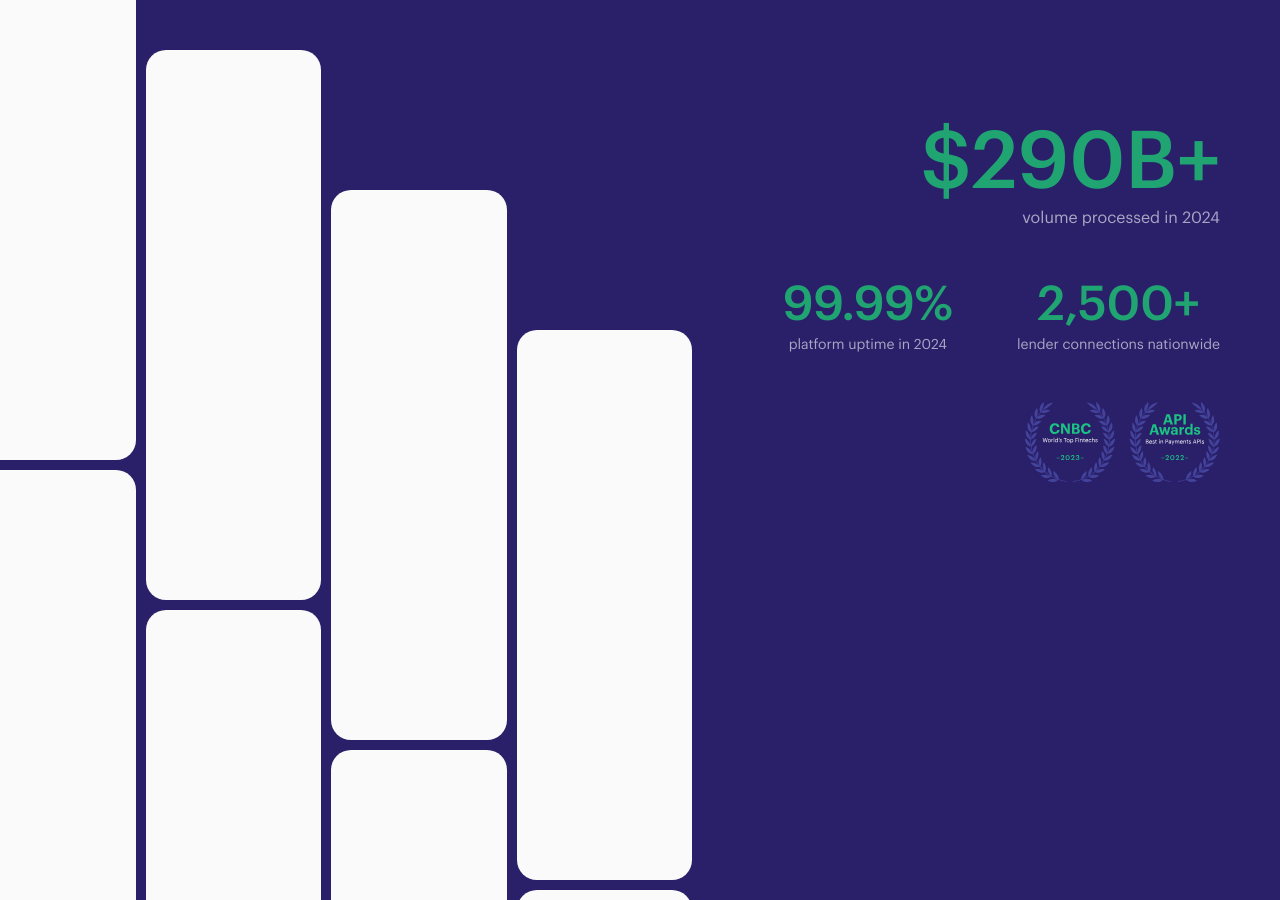
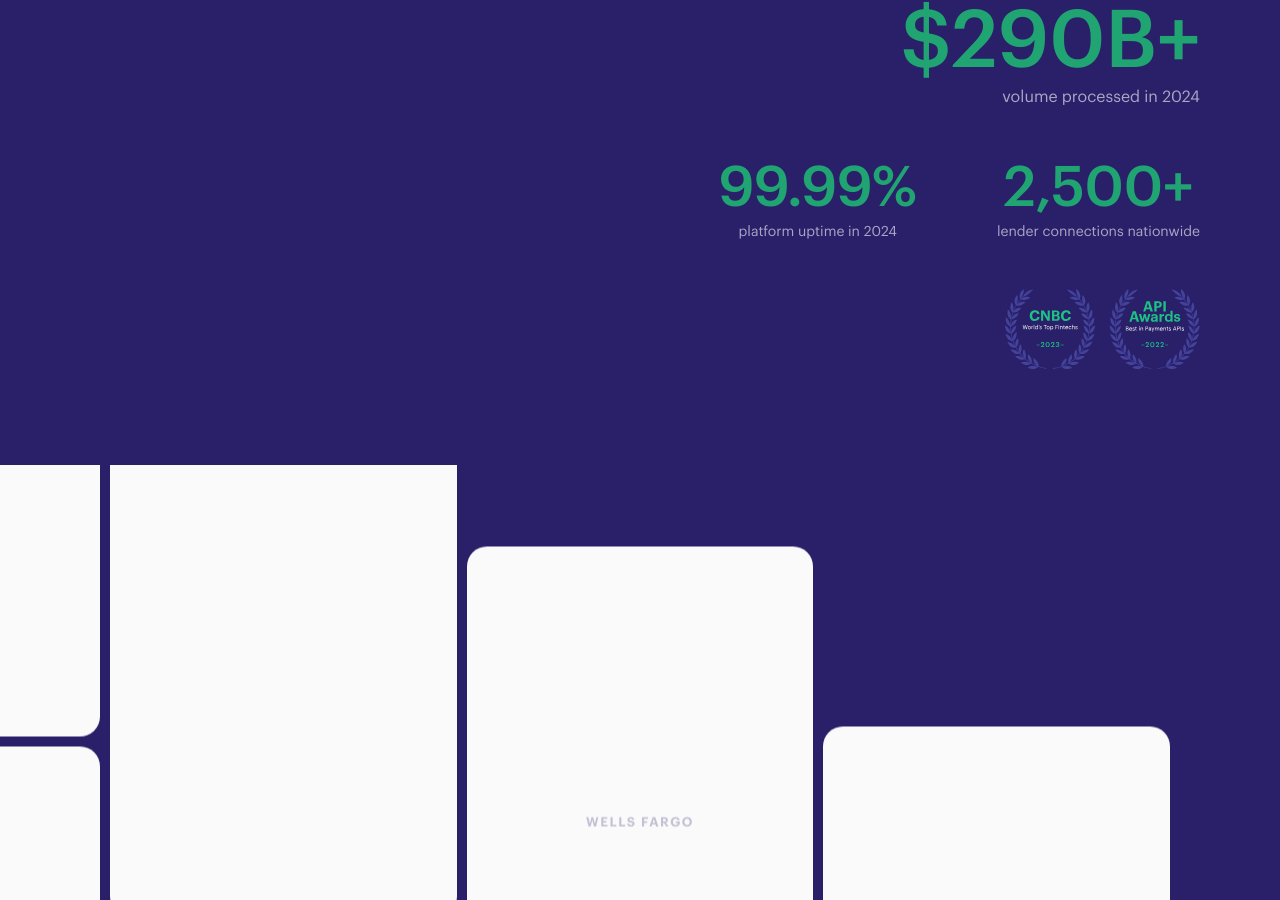
Before and after one commit to MONOKRONE/epic-landing, a Next.js app: page / in a window 1280 px wide. Shown: the part 6997-7897 px from the top of the page. Built offline with nearby package versions, Linux system fonts and the light colour scheme.

Commit message:
revert: undo last 2 commits, back to previous state

```diff
--- a/components/PartnerGrid.tsx
+++ b/components/PartnerGrid.tsx
@@ -57,83 +57,32 @@ export default function PartnerGrid() {
   return (
     <section style={{ zIndex: 52, position: "relative" }}>
 
-      {/* PART A: Stats + card staircase — flexbox row, both in flow */}
-      <div className="hidden lg:flex" style={{
-        background: "#2A206A",
-        overflow: "hidden",
-        flexDirection: "row",
-        alignItems: "flex-start",
-      }}>
-        {/* Left: staircase cards */}
-        <div style={{
-          display: "flex",
-          gap: 10,
-          padding: 10,
-          paddingLeft: 0,
-          alignItems: "flex-start",
-          width: "58%",
-          flexShrink: 0,
-          marginLeft: -40,
-        }}>
-          {[0, 140, 280, 420].map((offset, i) => (
-            <div key={i} style={{
-              display: "flex",
-              flexDirection: "column",
-              gap: 10,
-              paddingTop: offset,
-              flex: 1,
-            }}>
-              <div style={{ background: "#FAFAFA", borderRadius: 20, height: 550 }} />
-              <div style={{ background: "#FAFAFA", borderRadius: 20, height: 550 }} />
-            </div>
-          ))}
-        </div>
-        {/* Right: stats */}
-        <div style={{
-          flex: 1,
-          display: "flex",
-          flexDirection: "column",
-          justifyContent: "center",
-          padding: "80px 60px",
-          minHeight: "100vh",
-        }}>
+      {/* PART A: Stats — normal scroll, Marqeta-style layout */}
+      <div style={{ background: "#2A206A" }} className="py-16 lg:py-24">
+        <div style={{ maxWidth: 1200, margin: "0 auto" }} className="px-4 lg:px-10">
+
+          {/* Big stat */}
           <div style={{ textAlign: "right", marginBottom: 48 }}>
             <p style={{ fontSize: 80, fontWeight: 900, color: "#20A472", lineHeight: 1 }}>$290B+</p>
             <p style={{ fontSize: 16, color: "rgba(255,255,255,0.6)", marginTop: 8 }}>volume processed in 2024</p>
           </div>
-          <div style={{ display: "flex", justifyContent: "flex-end", gap: 64, marginBottom: 48 }}>
+
+          {/* Two stats side by side */}
+          <div style={{ display: "flex", justifyContent: "flex-end", gap: 80, marginBottom: 48 }}>
             <div style={{ textAlign: "center" }}>
-              <p style={{ fontSize: 48, fontWeight: 900, color: "#20A472", lineHeight: 1 }}>99.99%</p>
+              <p style={{ fontSize: 56, fontWeight: 900, color: "#20A472", lineHeight: 1 }}>99.99%</p>
               <p style={{ fontSize: 14, color: "rgba(255,255,255,0.6)", marginTop: 8 }}>platform uptime in 2024</p>
             </div>
             <div style={{ textAlign: "center" }}>
-              <p style={{ fontSize: 48, fontWeight: 900, color: "#20A472", lineHeight: 1 }}>2,500+</p>
+              <p style={{ fontSize: 56, fontWeight: 900, color: "#20A472", lineHeight: 1 }}>2,500+</p>
               <p style={{ fontSize: 14, color: "rgba(255,255,255,0.6)", marginTop: 8 }}>lender connections nationwide</p>
             </div>
           </div>
+
+          {/* Awards */}
           <div style={{ display: "flex", justifyContent: "flex-end", gap: 24 }}>
-            <img src="/svg/static_img_Awards_Updated-logo.svg" alt="Awards" style={{ height: 80 }} />
+            <img src="/svg/static_img_Awards_Updated-logo.svg" alt="Awards" style={{ height: 80, opacity: 1.0 }} />
           </div>
-        </div>
-      </div>
-      {/* Mobile: stats only */}
-      <div className="lg:hidden" style={{ background: "#2A206A" }}>
-        <div className="px-4 py-16 text-center">
-          <div style={{ marginBottom: 32 }}>
-            <p className="text-4xl font-black" style={{ color: "#20A472" }}>$290B+</p>
-            <p className="text-sm" style={{ color: "rgba(255,255,255,0.6)" }}>volume processed in 2024</p>
-          </div>
-          <div className="flex justify-center gap-8 mb-8">
-            <div>
-              <p className="text-2xl font-black" style={{ color: "#20A472" }}>99.99%</p>
-              <p className="text-xs" style={{ color: "rgba(255,255,255,0.6)" }}>platform uptime</p>
-            </div>
-            <div>
-              <p className="text-2xl font-black" style={{ color: "#20A472" }}>2,500+</p>
-              <p className="text-xs" style={{ color: "rgba(255,255,255,0.6)" }}>lender connections</p>
-            </div>
-          </div>
-          <img src="/svg/static_img_Awards_Updated-logo.svg" alt="Awards" style={{ height: 48, margin: "0 auto" }} />
         </div>
       </div>
 
@@ -214,6 +163,32 @@ export default function PartnerGrid() {
         </div>
       </div>
 
+      {/* PART C: Mobile fallback */}
+      <div className="lg:hidden" style={{ background: "#2A206A" }}>
+        <div className="px-4 py-16 text-center">
+          <h2 className="text-3xl font-bold text-white mb-8">The results speak for themselves</h2>
+          <div className="flex flex-col gap-6">
+            <div>
+              <p className="text-3xl font-black" style={{ color: "#20A472" }}>$290B+</p>
+              <p className="text-sm" style={{ color: "rgba(255,255,255,0.6)" }}>volume processed in 2024</p>
+            </div>
+            <div>
+              <p className="text-3xl font-black" style={{ color: "#20A472" }}>99.99%</p>
+              <p className="text-sm" style={{ color: "rgba(255,255,255,0.6)" }}>platform uptime in 2024</p>
+            </div>
+            <div>
+              <p className="text-3xl font-black" style={{ color: "#20A472" }}>2,500+</p>
+              <p className="text-sm" style={{ color: "rgba(255,255,255,0.6)" }}>lender connections nationwide</p>
+            </div>
+          </div>
+          <div className="mt-8">
+            <img src="/svg/static_img_Awards_Updated-logo.svg" alt="Awards" style={{ height: 48, margin: "0 auto" }} />
+          </div>
+        </div>
+        <svg viewBox="0 0 1440 120" preserveAspectRatio="none" className="w-full block" style={{ height: 80 }} xmlns="http://www.w3.org/2000/svg">
+          <path d="M0,0 C480,120 960,120 1440,0 L1440,0 L0,0 Z" fill="#2A206A" />
+        </svg>
+      </div>
     </section>
   );
 }
```
